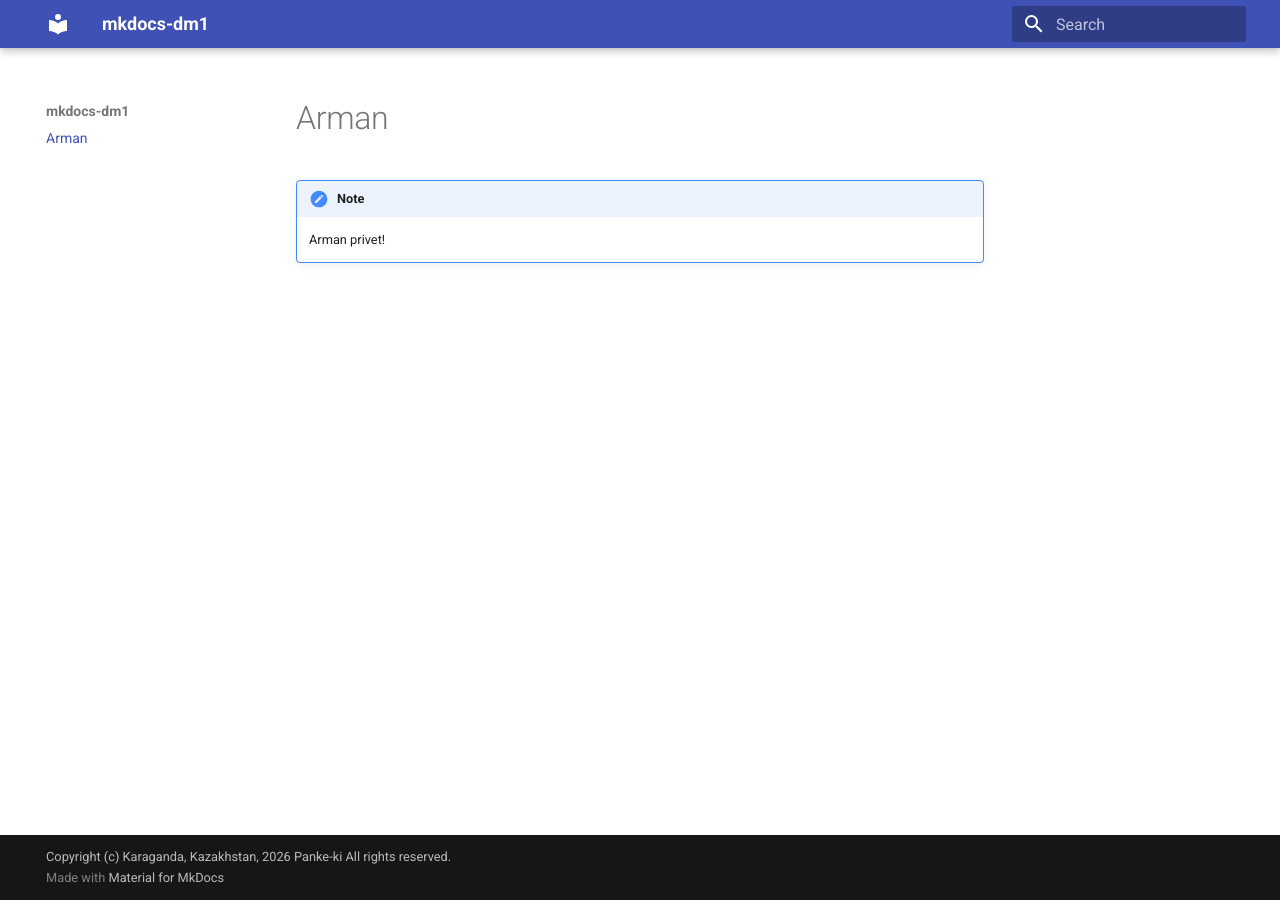
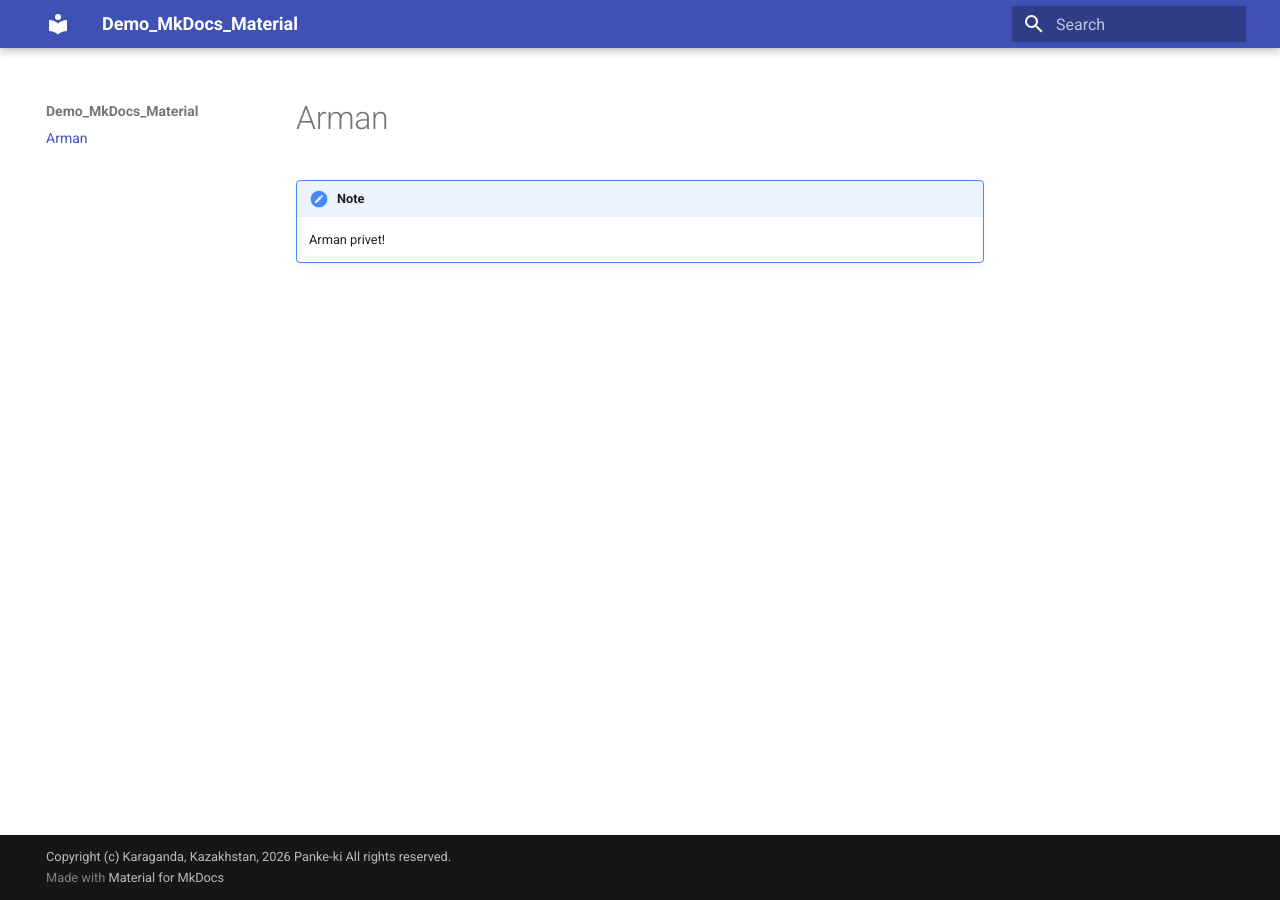
Before and after one commit to Panke-ki/mkdocs-dm1, an MkDocs documentation site: the page built from docs/arman.md, in a window 1280 px wide. Built offline with MkDocs 1.6.1 and Material for MkDocs 9.7.7, drawn with Linux system fonts in a browser that asks for light colours.

Commit message:
Arman commit4

```diff
--- a/mkdocs.yml
+++ b/mkdocs.yml
@@ -1,8 +1,8 @@
-site_name: mkdocs-dm1
+site_name: Demo_MkDocs_Material
 site_url: https://panke-ki.github.io/mkdocs-dm1/
 theme:
   name: material
-site_description: "A demo for mkdocs0.17"
+site_description: "Demonstration of MkDocs Material theme with GitHub Actions CI/CD deployment."
 site_author: "Panke-ki"
 copyright: "Copyright (c) Karaganda, Kazakhstan, 2026 Panke-ki All rights reserved."
 markdown_extensions:
```
